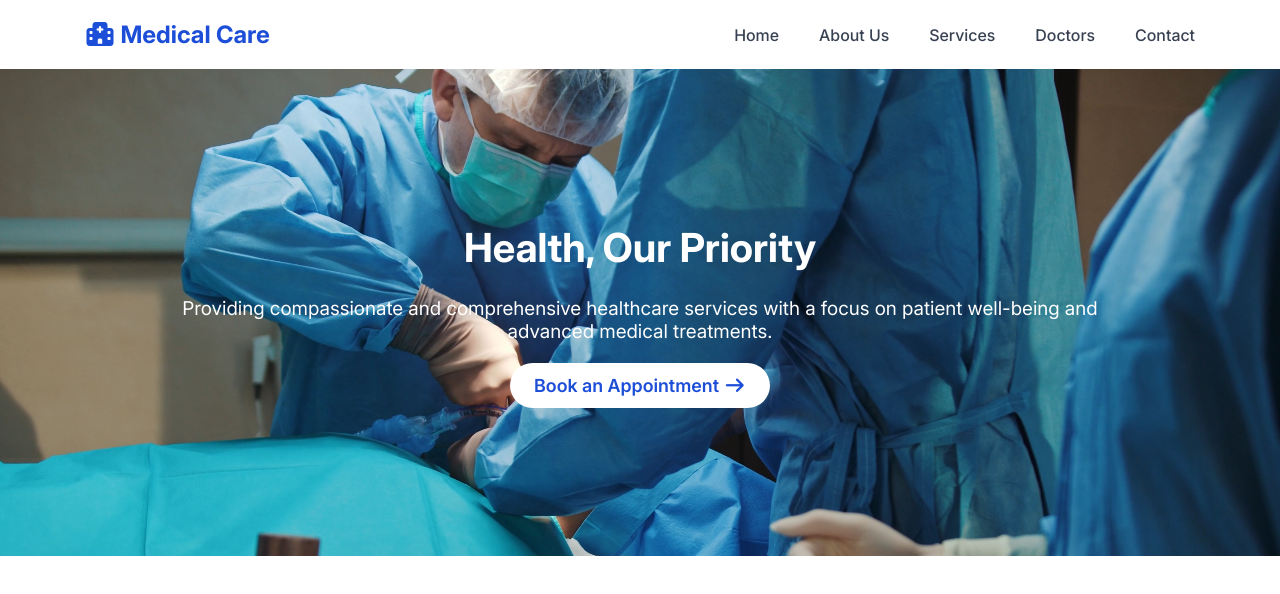
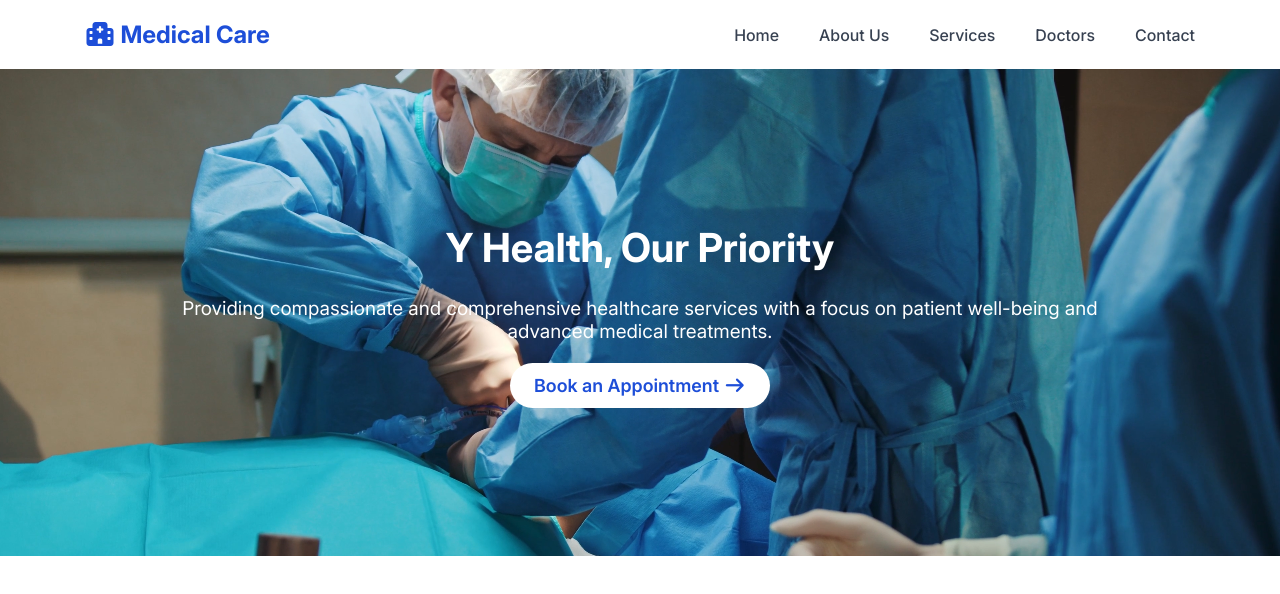
Before and after one commit to mohamedu-diarra/Medical-Care, a plain HTML site: page Medical-Care/index.html in a window 1280 px wide. Drawn offline with Linux system fonts and the light colour scheme.

Commit message:
commit two

```diff
--- a/Medical-Care/index.html
+++ b/Medical-Care/index.html
@@ -31,7 +31,7 @@
         <div class="container">
             <div class="hero_sec">
                 <div class="heading">
-                    <h2> Health, Our Priority</h2>
+                    <h2>Y Health, Our Priority</h2>
                 </div>
                 <p class="hero">Providing compassionate and comprehensive healthcare services with a focus on patient well-being and advanced medical treatments.</p>
                 <div class="btn_hero">
```
